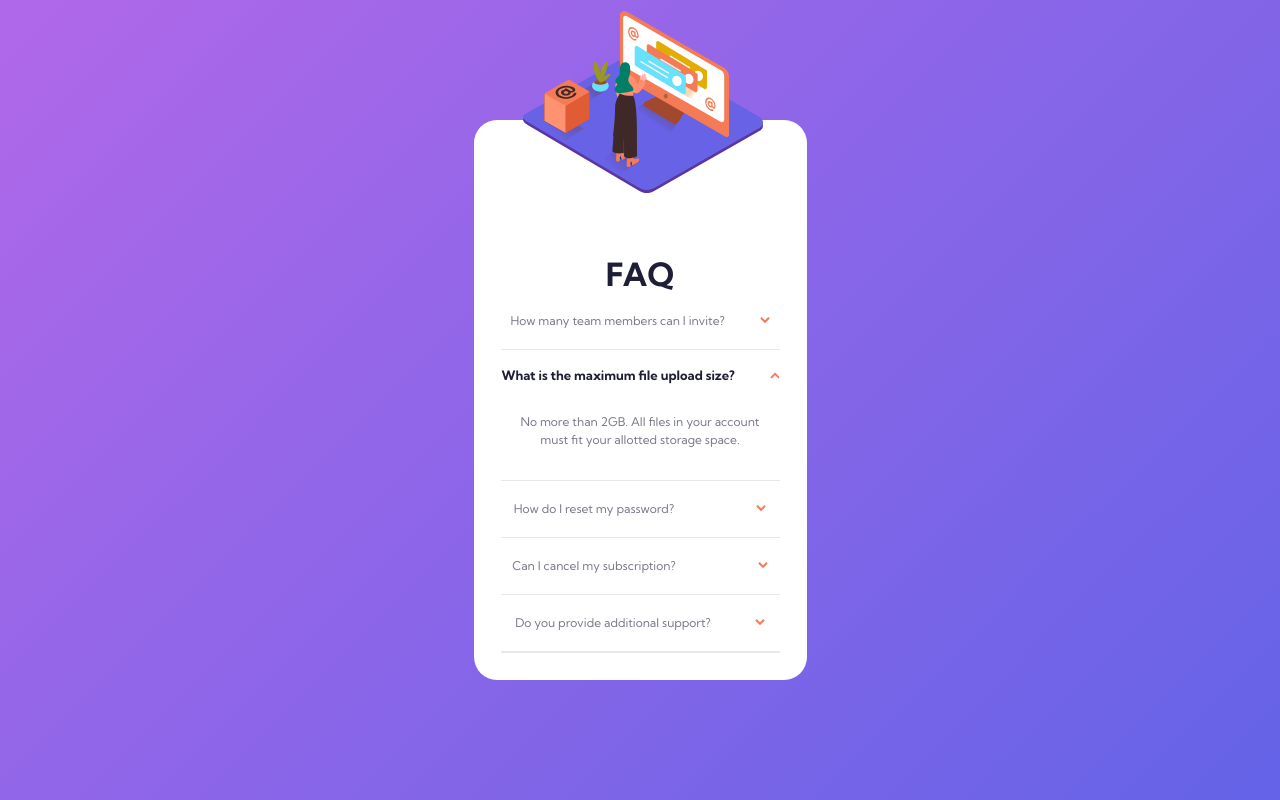
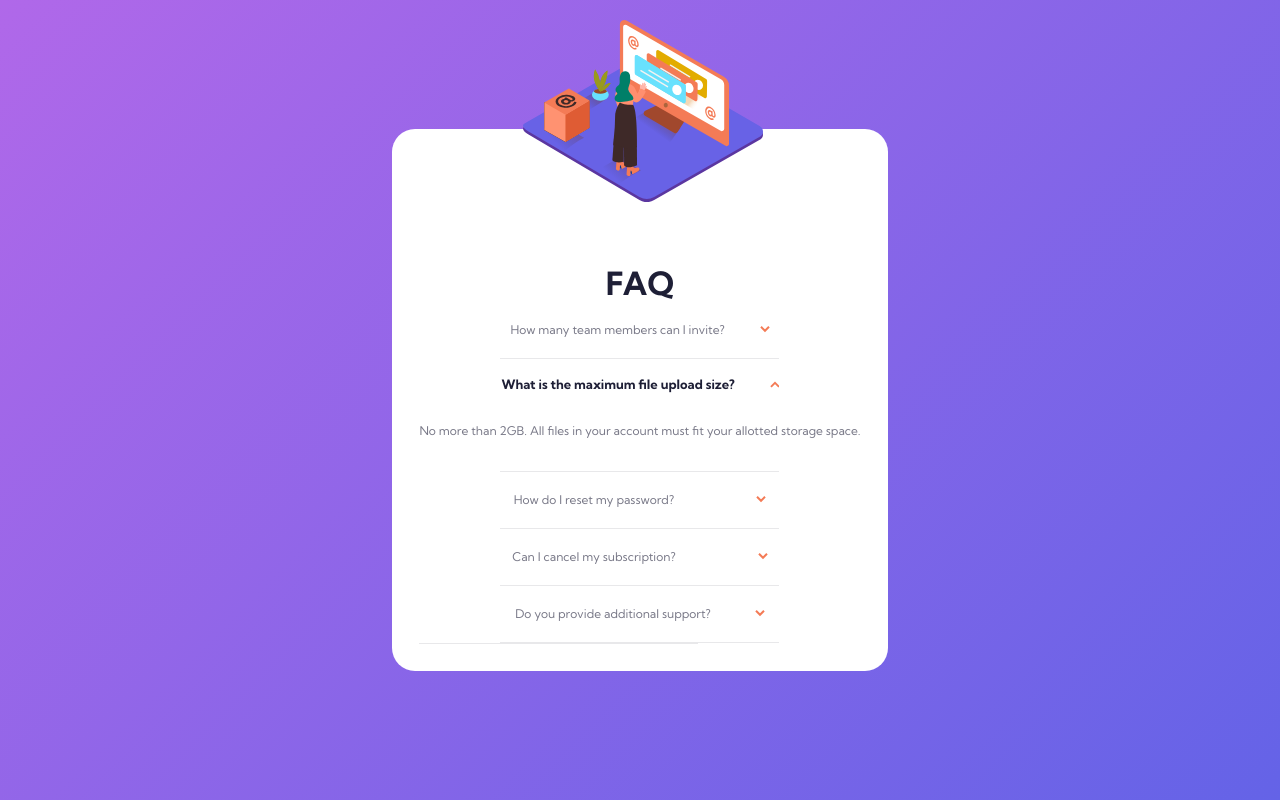
Before and after one commit to AnanoMakharashvili/Faq-accordion-card-main, a React (Vite) app: page / in a window 1280 px wide. Both pictures are taken after a click on the element "What is the maximum file upload size?". Built offline with nearby package versions, Linux system fonts and the light colour scheme.

Commit message:
add toggle and styles to questions

```diff
--- a/src/App.css
+++ b/src/App.css
@@ -55,8 +55,15 @@ body {
   cursor: pointer;
 }
 
-.faq-item span {
-  color: gray;
+.faq-item.open span,
+.faq-item-second.open span,
+.faq-item-three.open span {
+  font-family: Kumbh Sans;
+  font-weight: 700;
+  font-size: 14px;
+  line-height: 100%;
+  letter-spacing: 0px;
+  color: #1e1f36;
 }
 
 .faq-item.open span {
@@ -124,25 +131,5 @@ body {
   top: 33px;
 }
 
-@keyframes logo-spin {
-  from {
-    transform: rotate(0deg);
-  }
-  to {
-    transform: rotate(360deg);
-  }
+@media (min-width: 1024px) {
 }
-
-@media (prefers-reduced-motion: no-preference) {
-  a:nth-of-type(2) .logo {
-    animation: logo-spin infinite 20s linear;
-  }
-}
-
-.card {
-  padding: 2em;
-}
-
-.read-the-docs {
-  color: #888;
-}
--- a/src/App.jsx
+++ b/src/App.jsx
@@ -21,56 +21,128 @@ const Main = () => {
 };
 
 const Container = () => {
-  const [isOpen, setIsOpen] = useState(false);
+  const [openIndex, setOpenIndex] = useState(null);
 
-  const toggleOpen = () => setIsOpen((prev) => !prev);
+  const toggleOpen = (index) => {
+    setOpenIndex(openIndex === index ? null : index);
+  };
 
   return (
     <div className="faq-container">
-      <span className="faq-item">
-        How many team members can I invite?
-        <img src={Arrow} alt="arrow icon" />
-      </span>
-      <span className="line"></span>
-
-      <div className={`faq-item ${isOpen ? "open" : ""}`} onClick={toggleOpen}>
-        <span>What is the maximum file upload size?</span>
-
+      <div
+        className={`faq-item ${openIndex === 0 ? "open" : ""}`}
+        onClick={() => toggleOpen(0)}
+      >
+        <span>How many team members can I invite?</span>
         <img
-          className={`arrow ${isOpen ? "hidden" : ""}`}
+          className={`arrow ${openIndex === 0 ? "hidden" : ""}`}
           src={Arrow}
           alt="arrow icon"
         />
         <img
-          className={`arrow ${isOpen ? "" : "hidden"}`}
+          className={`arrow ${openIndex === 0 ? "" : "hidden"}`}
           src={Rotated}
           alt="rotated arrow icon"
         />
       </div>
-
-      {isOpen && (
+      {openIndex === 0 && (
         <p className="faq-answer">
-          No more than 2GB. All files in your account <br /> must fit your
-          allotted storage space.
+          You can invite up to 5 team members to your project.
         </p>
       )}
-
       <span className="line"></span>
 
-      <span className="faq-item-second">
-        How do I reset my password?
-        <img src={Arrow} alt="arrow icon" />
-      </span>
+      <div
+        className={`faq-item ${openIndex === 1 ? "open" : ""}`}
+        onClick={() => toggleOpen(1)}
+      >
+        <span>What is the maximum file upload size?</span>
+        <img
+          className={`arrow ${openIndex === 1 ? "hidden" : ""}`}
+          src={Arrow}
+          alt="arrow icon"
+        />
+        <img
+          className={`arrow ${openIndex === 1 ? "" : "hidden"}`}
+          src={Rotated}
+          alt="rotated arrow icon"
+        />
+      </div>
+      {openIndex === 1 && (
+        <p className="faq-answer">
+          No more than 2GB. All files in your account must fit your allotted
+          storage space.
+        </p>
+      )}
       <span className="line"></span>
-      <span className="faq-item-second">
-        Can I cancel my subscription?
-        <img src={Arrow} alt="arrow icon" />
-      </span>
+
+      <div
+        className={`faq-item-second ${openIndex === 2 ? "open" : ""}`}
+        onClick={() => toggleOpen(2)}
+      >
+        <span>How do I reset my password?</span>
+        <img
+          className={`arrow ${openIndex === 2 ? "hidden" : ""}`}
+          src={Arrow}
+          alt="arrow icon"
+        />
+        <img
+          className={`arrow ${openIndex === 2 ? "" : "hidden"}`}
+          src={Rotated}
+          alt="rotated arrow icon"
+        />
+      </div>
+      {openIndex === 2 && (
+        <p className="faq-answer">
+          Click on 'Forgot Password' at login and follow instructions.
+        </p>
+      )}
       <span className="line"></span>
-      <span className="faq-item-three">
-        Do you provide additional support?
-        <img src={Arrow} alt="arrow icon" />
-      </span>
+
+      <div
+        className={`faq-item-second ${openIndex === 3 ? "open" : ""}`}
+        onClick={() => toggleOpen(3)}
+      >
+        <span>Can I cancel my subscription?</span>
+        <img
+          className={`arrow ${openIndex === 3 ? "hidden" : ""}`}
+          src={Arrow}
+          alt="arrow icon"
+        />
+        <img
+          className={`arrow ${openIndex === 3 ? "" : "hidden"}`}
+          src={Rotated}
+          alt="rotated arrow icon"
+        />
+      </div>
+      {openIndex === 3 && (
+        <p className="faq-answer">
+          Yes, you can cancel anytime from your account settings.
+        </p>
+      )}
+      <span className="line"></span>
+
+      <div
+        className={`faq-item-three ${openIndex === 4 ? "open" : ""}`}
+        onClick={() => toggleOpen(4)}
+      >
+        <span>Do you provide additional support?</span>
+        <img
+          className={`arrow ${openIndex === 4 ? "hidden" : ""}`}
+          src={Arrow}
+          alt="arrow icon"
+        />
+        <img
+          className={`arrow ${openIndex === 4 ? "" : "hidden"}`}
+          src={Rotated}
+          alt="rotated arrow icon"
+        />
+      </div>
+      {openIndex === 4 && (
+        <p className="faq-answer">
+          Yes, premium users have access to 24/7 support.
+        </p>
+      )}
       <span className="line"></span>
     </div>
   );
```
